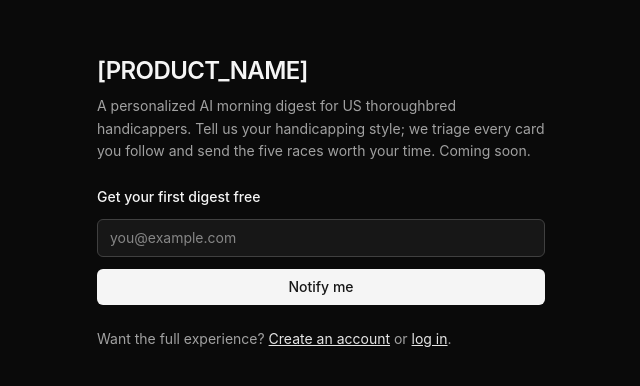
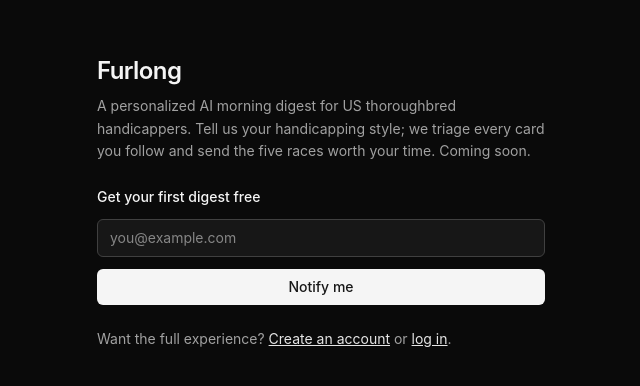
Before and after one commit to randolrs/ProjectCentaur, a Next.js app: page / in a window 1280 px wide. Shown: the part 198-584 px from the top of the page, without its empty margins (319-959 px from the left). Built offline with nearby package versions, Linux system fonts and the light colour scheme.

Commit message:
Name the product Furlong
Replaces the [PRODUCT_NAME] placeholder with the chosen brand across
user-facing strings — the landing page heading, the browser tab title,
and the onboarding copy — plus the README and STATUS notes.

```diff
--- a/app/layout.tsx
+++ b/app/layout.tsx
@@ -3,7 +3,7 @@ import type { ReactNode } from 'react';
 import './globals.css';
 
 export const metadata: Metadata = {
-  title: '[PRODUCT_NAME]',
+  title: 'Furlong',
   description: 'Personalized AI morning digest for US thoroughbred handicappers.',
 };
 
--- a/app/onboarding/page.tsx
+++ b/app/onboarding/page.tsx
@@ -36,8 +36,8 @@ export default async function OnboardingPage({
             Set up your handicapping profile
           </h1>
           <p className="text-sm text-neutral-400">
-            This tells [PRODUCT_NAME] which races to surface each morning. You
-            can refine it later.
+            This tells Furlong which races to surface each morning. You can
+            refine it later.
           </p>
         </header>
 
--- a/app/page.tsx
+++ b/app/page.tsx
@@ -16,7 +16,7 @@ export default async function Home({
       <div className="w-full max-w-md space-y-6">
         <header className="space-y-2">
           <h1 className="text-2xl font-semibold tracking-tight">
-            [PRODUCT_NAME]
+            Furlong
           </h1>
           <p className="text-sm leading-relaxed text-neutral-400">
             A personalized AI morning digest for US thoroughbred handicappers.
```
Also changed, not shown: 2 other files (tests, documents, lock files or other folders).
